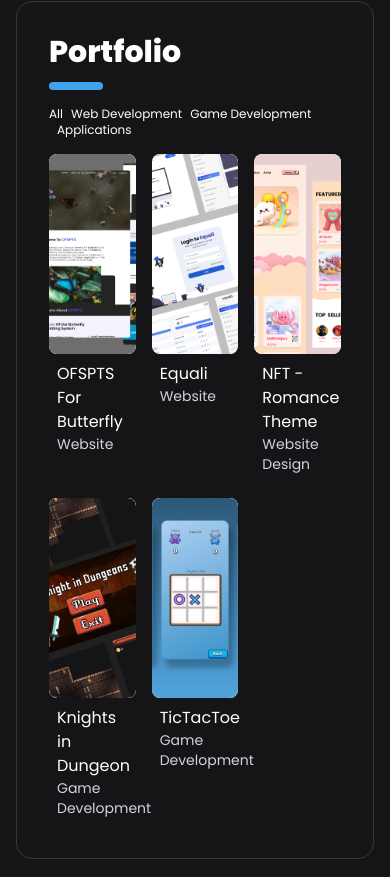
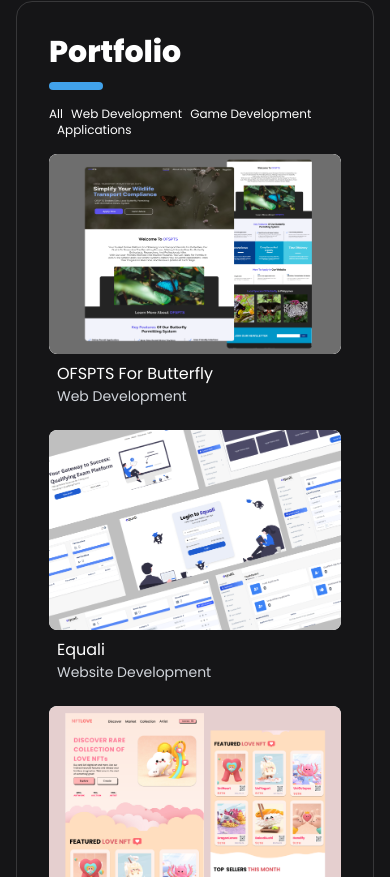
Before and after one commit to JeSaludo/my-portfolio, a Next.js app: page / in a window 390 px wide. Shown: the part 3467-4344 px from the top of the page. Built offline with nearby package versions, Linux system fonts and the light colour scheme.

Commit message:
fix responsive for portfolio

```diff
--- a/src/app/components/content.tsx
+++ b/src/app/components/content.tsx
@@ -451,7 +451,7 @@ export const Portfolio = () => {
           <button disabled>Applications</button>
         </ul>
 
-        <div className="grid grid-cols-3 gap-4">
+        <div className="grid  md:grid-cols-3 gap-4">
           <div>
             <div className="bg-white h-[200px] lg:h-[270px] rounded-lg overflow-hidden relative">
               <Image
@@ -464,7 +464,9 @@ export const Portfolio = () => {
             </div>
             <div className="m-2">
               <h1 className="text-white">OFSPTS For Butterfly</h1>
-              <p className="text-sm text-gray-300  font-extralight">Website</p>
+              <p className="text-sm text-gray-300  font-extralight">
+                Web Development
+              </p>
             </div>
           </div>
           <div>
@@ -479,7 +481,9 @@ export const Portfolio = () => {
             </div>{" "}
             <div className="m-2 ">
               <h1 className="text-white">Equali</h1>
-              <p className="text-sm text-gray-300  font-extralight">Website</p>
+              <p className="text-sm text-gray-300  font-extralight">
+                Website Development
+              </p>
             </div>
           </div>
           <div>
```
